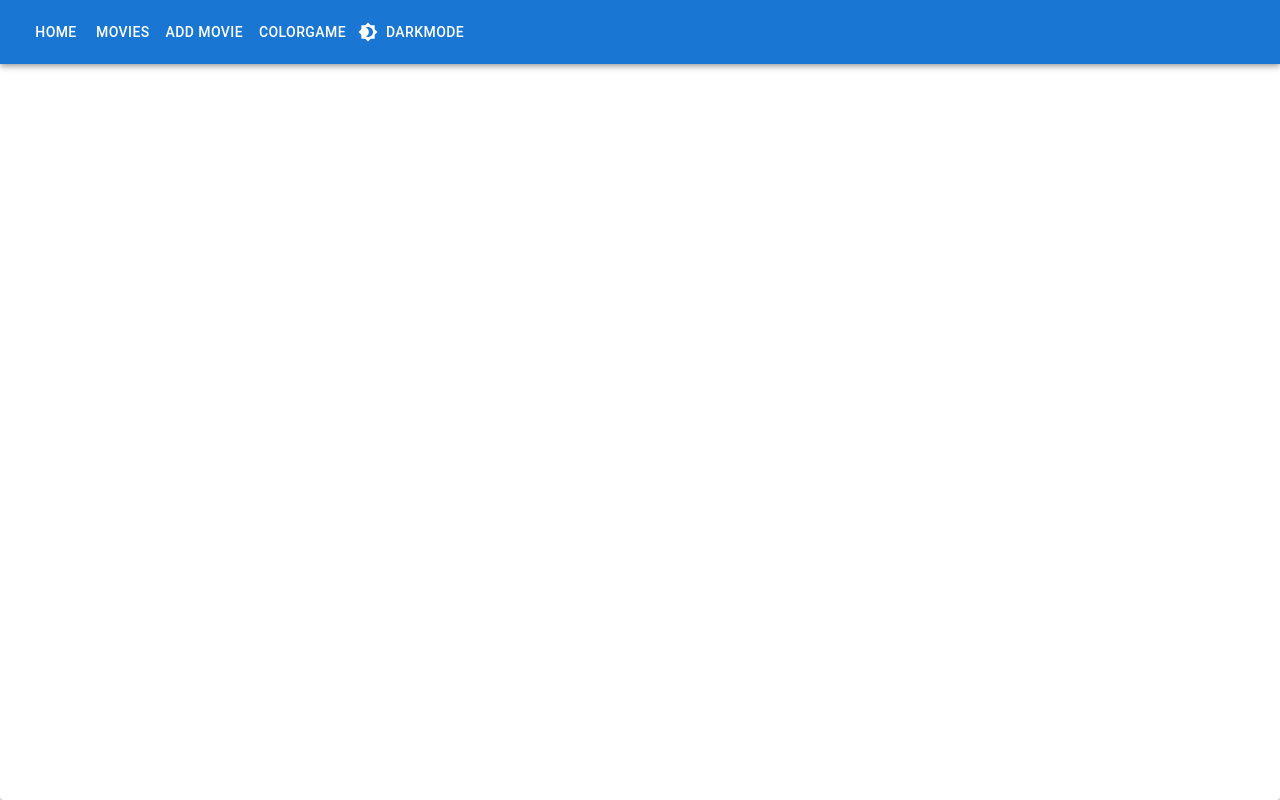
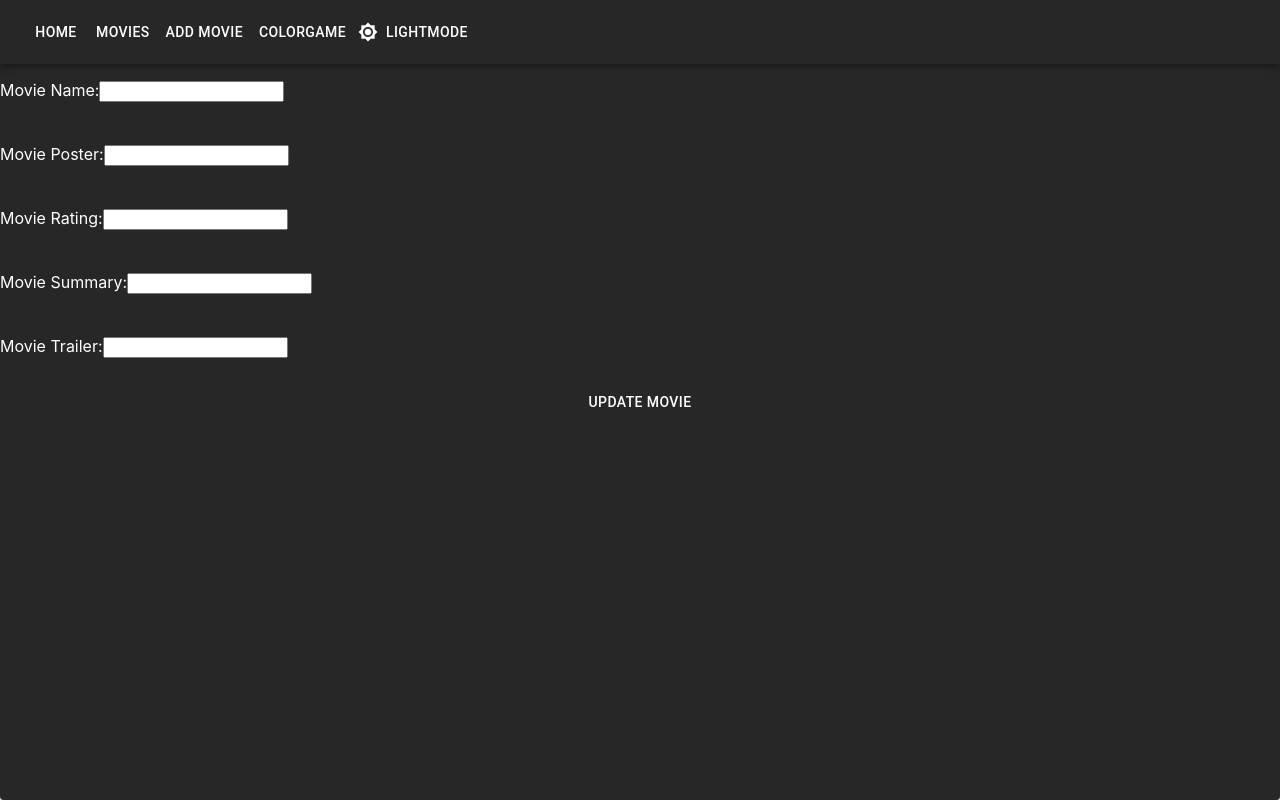
Before and after one commit to parvadha/reactrepo, a React (Create React App) app: page /movies/edit/1 in a window 1280 px wide. Built offline with nearby package versions, Linux system fonts and the light colour scheme; no server answers.

Commit message:
CRUD using mockapi

```diff
--- a/src/App.css
+++ b/src/App.css
@@ -34,7 +34,7 @@
     height: 200px;
     object-fit: cover;
   }
-  .movie-spec
+  .movie-specs
   {
     display: flex;
     align-items: center;
--- a/src/App.js
+++ b/src/App.js
@@ -1,5 +1,5 @@
-import { createContext, useState } from "react"
-import { Link, Route, Routes, useNavigate } from "react-router-dom"
+import { useState} from "react"
+import { Route, Routes, useNavigate } from "react-router-dom"
 import "./App.css"
 import MovieList from "./movieComponents/movies"
 import AddColor from "./movieComponents/colorgame"
@@ -12,11 +12,11 @@ import {ThemeProvider,createTheme} from "@mui/material/styles"
 import {Paper} from "@mui/material"
 import Brightness7Icon from '@mui/icons-material/Brightness7';
 import Brightness4Icon from '@mui/icons-material/Brightness4';
+import EditMovie from "./movieComponents/editmovie"
 function App()
 {
-    const [movies,setMovies]=useState([])
     const navigate=useNavigate()
-    const [mode,setMode]=useState("light")
+    const [mode,setMode]=useState("dark")
 
     const darkTheme=createTheme({
         palette:{
@@ -28,6 +28,7 @@ function App()
     //     color:mode==="light"?"black":"white"
     // }
         // const theme={mode,setMode}
+
 
     return(
         <ThemeProvider theme={darkTheme}>
@@ -43,12 +44,13 @@ function App()
                 </Toolbar>
                </AppBar>
             <Routes>
-                <Route path="/movies" element={<MovieList movies={movies}/>}/>
+                <Route path="/movies" element={<MovieList/>}/>
                 <Route path="/color-game" element={<AddColor/>}/>
 
                 {/* /movies/add----><AddMovie/> */}
-                <Route path="/movies/add" element={<AddMovie movies={movies} setMovies={setMovies}/>}/>
-                <Route path="/movies/:id" element={<Moviedetail movies={movies}/>}/>
+                <Route path="/movies/add" element={<AddMovie/>}/>
+                <Route path="/movies/:id" element={<Moviedetail/>}/>
+                <Route path="/movies/edit/:id" element={<EditMovie/>}/>
                 <Route path="/" element={<Home/>}/>
 
             </Routes>
--- a/src/movieComponents/addmovies.js
+++ b/src/movieComponents/addmovies.js
@@ -2,16 +2,23 @@ import {useState} from 'react'
 import {useNavigate} from "react-router-dom"
 import { Button } from "@mui/material"
 
-function AddMovie({movies,setMovies})
+function AddMovie()
 {
     const [newMovie,setNewMovie]=useState({})
     const navigate=useNavigate()
 
     const addMovie=()=>{
-        // console.log(newMovie)
-        setMovies([...movies,newMovie])
-        console.log(movies)
-        navigate("/movies")
+        console.log(newMovie)
+        // setMovies([...movies,newMovie])
+        // console.log(movies)
+        fetch("https://66cc16c84290b1c4f19bdcb0.mockapi.io/movies",{
+            method:"POST",
+            body:JSON.stringify(newMovie),
+            headers:{
+                "Content-Type":"application/json"
+            }
+        }).then(()=>navigate("/movies"))
+
 
     }
     return(
--- /dev/null
+++ b/src/movieComponents/editmovie.js
@@ -0,0 +1,59 @@
+import React, { useState,useEffect } from 'react'
+import { useParams,useNavigate } from 'react-router-dom'
+import { Button } from '@mui/material'
+
+function EditMovie() {
+    const {id}=useParams()
+    const [movie,setMovie]=useState({})
+
+    useEffect(()=>{
+        fetch(`https://66cc16c84290b1c4f19bdcb0.mockapi.io/movies/${id}`).then(data=>data.json()).then(mv=>setMovie(mv))
+      },[id])
+  return (
+    <div>
+        {/* <pre>{JSON.stringify(movie,null,2)}</pre> */}
+        {
+            movie ? <EditMovieForm movie={movie}/> : "Loading..."
+        }
+    </div>
+  )
+}
+
+function EditMovieForm({movie})
+{
+    const [name,setName]=useState(movie.name)
+    const [poster,setPoster]=useState(movie.poster)
+    const [rating,setRating]=useState(movie.rating)
+    const [summary,setSummary]=useState(movie.summary)
+    const [trailer,setTrailer]=useState(movie.trailer)
+
+    const navigate=useNavigate()
+
+    const updateMovie=()=>{
+        const updatedMovie={
+            name,poster,rating,summary,trailer
+        }
+        fetch(`https://66cc16c84290b1c4f19bdcb0.mockapi.io/movies/${movie.id}`,{
+            method:"PUT",
+            body:JSON.stringify(updatedMovie),
+            headers:{
+                "Content-Type":"application/json"
+            }
+        }).then(()=>navigate("/movies"))
+
+
+    }
+    return(
+        <div className='add-movie-form'>
+            <p>Movie Name:<input type="text" onChange={e=>setName(e.target.value)} defaultValue={movie.name}/></p>
+            <p>Movie Poster:<input type="text" onChange={e=>setPoster(e.target.value)} defaultValue={movie.poster}/></p>
+            <p>Movie Rating:<input type="text" onChange={e=>setRating(e.target.value)} defaultValue={movie.rating}/></p>
+            <p>Movie Summary:<input type="text" onChange={e=>setSummary(e.target.value)} defaultValue={movie.summary}/></p>
+            <p>Movie Trailer:<input type="text" onChange={e=>setTrailer(e.target.value)} defaultValue={movie.trailer}/></p>
+            <Button color="inherit" onClick={updateMovie}>Update Movie</Button>
+
+        </div>
+    )
+}
+
+export default EditMovie
--- a/src/movieComponents/moviedetail.js
+++ b/src/movieComponents/moviedetail.js
@@ -1,14 +1,20 @@
 import { Button } from '@mui/material'
-import React from 'react'
+import React, { useEffect, useState } from 'react'
 import { useNavigate, useParams } from 'react-router-dom'
 
-function Moviedetail({movies}) {
+function Moviedetail() {
     const {id}=useParams()
     const navigate=useNavigate()
+    const [movie,setMovie]=useState({})
+
+    useEffect(()=>{
+      fetch(`https://66cc16c84290b1c4f19bdcb0.mockapi.io/movies/${id}`).then(data=>data.json()).then(mv=>setMovie(mv))
+    },[id])
+
   return (
     <div className='movie-detail-container'>
       Moviedetail of id :{id}
-      <iframe width="540" height="322" src={movies[id].trailer} title="Vettaiyan - Prevue | Rajinikanth | Amitabh Bachchan | T.J. Gnanavel | Anirudh | Subaskaran | Lyca" frameborder="0" allow="accelerometer; autoplay; clipboard-write; encrypted-media; gyroscope; picture-in-picture; web-share" referrerpolicy="strict-origin-when-cross-origin" allowfullscreen></iframe>
+      <iframe width="540" height="322" src={movie.trailer} title="Vettaiyan - Prevue | Rajinikanth | Amitabh Bachchan | T.J. Gnanavel | Anirudh | Subaskaran | Lyca" frameborder="0" allow="accelerometer; autoplay; clipboard-write; encrypted-media; gyroscope; picture-in-picture; web-share" referrerpolicy="strict-origin-when-cross-origin" allowfullscreen></iframe>
       <Button onClick={()=>navigate("/movies")}>Back</Button>
       </div>
   )
--- a/src/movieComponents/movies.js
+++ b/src/movieComponents/movies.js
@@ -1,24 +1,42 @@
 import { useNavigate } from "react-router-dom"
-import { useState } from "react";
+import { useState,useEffect } from "react";
 import Card from '@mui/material/Card';
 import CardActions from '@mui/material/CardActions';
 import CardContent from '@mui/material/CardContent';
-import CardMedia from '@mui/material/CardMedia';
 import Button from '@mui/material/Button';
 import { IconButton } from "@mui/material";
 import InfoIcon from '@mui/icons-material/Info';
 import Counter from "./counter"
 import DeleteIcon from '@mui/icons-material/Delete';
+import EditIcon from '@mui/icons-material/Edit';
 import ExpandMoreIcon from '@mui/icons-material/ExpandMore';
 import ExpandLessIcon from '@mui/icons-material/ExpandLess';
-function MovieList({movies})
+function MovieList()
 {
+    const [movieList,setMovieList]=useState([])
+    const navigate=useNavigate()
+    const getMovies=()=>{
+        fetch("https://66cc16c84290b1c4f19bdcb0.mockapi.io/movies").then(data=>data.json()).then(moviesData=>setMovieList(moviesData))
 
+    }
+    //componentDidMount()--runs only once after initial render
+    useEffect(()=>{
+        getMovies()
+    },[])
+
+    const deleteMovie=(id)=>{
+        console.log("deleting movie :"+id)
+        fetch(`https://66cc16c84290b1c4f19bdcb0.mockapi.io/movies/${id}`,{method:"DELETE"}).then(()=>{
+
+            getMovies()
+    })
+
+    }
     return(
         <div>
             <div className="movie-list">
                 {
-                    movies.map((mv,index)=><Movie movie={mv} key={index} id={index}/>)
+                    movieList.map((mv)=><Movie movie={mv} key={mv.id} editButton={<Button onClick={()=>navigate(`/movies/edit/${mv.id}`)}><EditIcon/></Button>} deleteButton={<Button onClick={()=>deleteMovie(mv.id)}><DeleteIcon/></Button>}/>)
                 }
             </div>
 
@@ -27,32 +45,33 @@ function MovieList({movies})
 }
 
 
-function Movie({movie,id})
+function Movie({movie,deleteButton,editButton})
 {
-    const {name,poster,rating,summary,trailer}=movie
+    const {id,name,poster,rating,summary}=movie
     const navigate=useNavigate()
     const [show,setShow]=useState(false)
     const styles={color:rating>=8?"green":"red"}
-    console.log(movie)
     return(
          <Card className="movie-container">
       <img className="movie-poster" src={poster} alt={name}/>
       <CardContent>
        <div className="movie-specs">
         <h2 className="movie-name">{name}</h2>
-        <p style={styles}>{rating}</p>
+        <IconButton onClick={()=>setShow(!show)}>
+            {show?<ExpandMoreIcon/>:<ExpandLessIcon/>}
+            </IconButton>
         <IconButton color="primary" onClick={()=>navigate("/movies/"+id)}>
           <InfoIcon/>
         </IconButton>
-        <IconButton onClick={()=>setShow(!show)}>{show?<ExpandMoreIcon/>:<ExpandLessIcon/>}</IconButton>
+        <p style={styles}>{rating}</p>
+
+       </div>
         {show?<p>{summary}</p>:""}
-       </div>
       </CardContent>
       <CardActions>
         <Counter/>
-        <Button size="small">Edit</Button>
-        <Button size="small"><DeleteIcon />
-        </Button>
+        {editButton}
+        {deleteButton}
       </CardActions>
     </Card>
 
```
Also changed, not shown: src/movieComponents/moviedata.txt.
